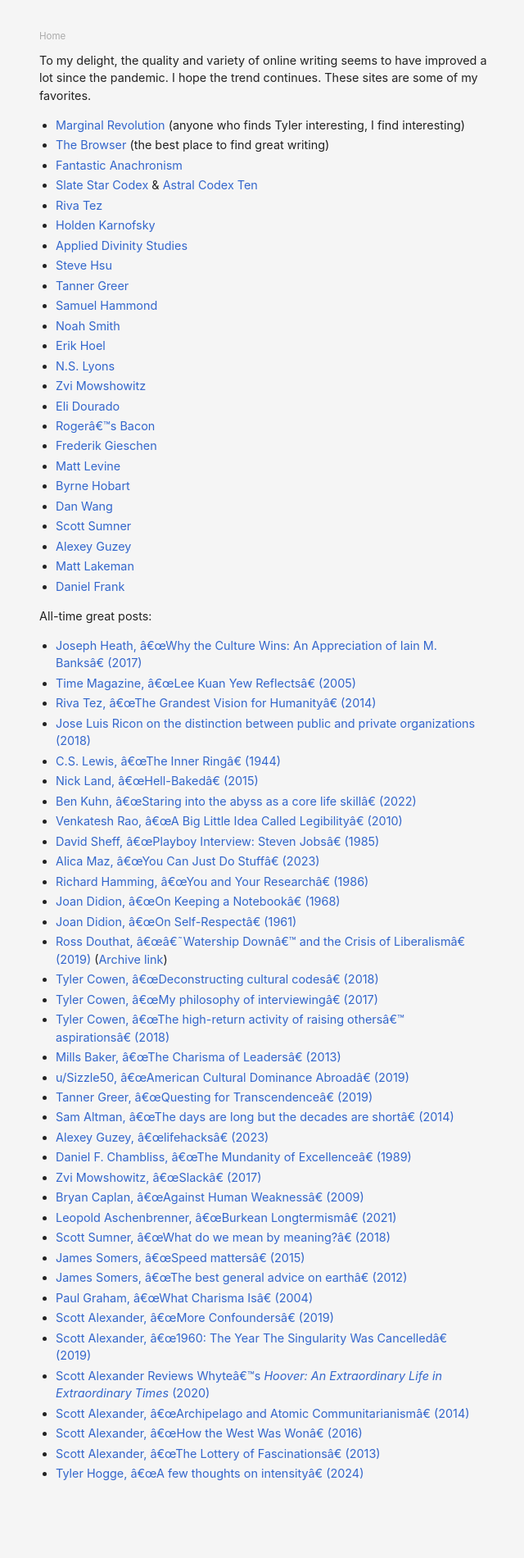
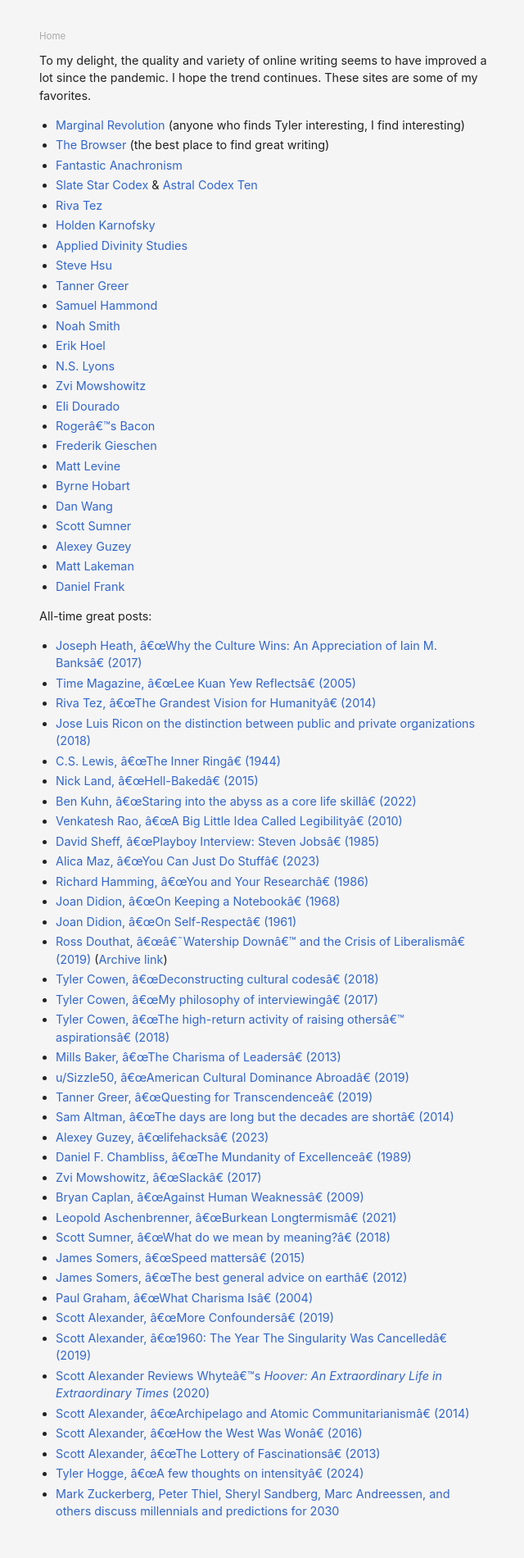
Before and after one commit to danschlz/danschulz.github.io, a Jekyll site: the page built from links.md, in a window 1280 px wide. Shown: the whole page at 82% size, without its empty margins (312-952 px from the left). Built offline with Jekyll 4.4.1, drawn with Linux system fonts in a browser that asks for light colours; before the commit the page ends 1855 px from its top, so only the background shows below that.

Commit message:
Update links.md

```diff
--- a/links.md
+++ b/links.md
@@ -70,3 +70,4 @@ All-time great posts:
 - [Scott Alexander, "How the West Was Won" (2016)](https://slatestarcodex.com/2016/07/25/how-the-west-was-won/)
 - [Scott Alexander, "The Lottery of Fascinations" (2013)](https://slatestarcodex.com/2013/06/30/the-lottery-of-fascinations/)
 - [Tyler Hogge, "A few thoughts on intensity" (2024)](https://tylerhogge.com/2024/01/29/a-few-thoughts-on-intensity/)
+- [Mark Zuckerberg, Peter Thiel, Sheryl Sandberg, Marc Andreessen, and others discuss millennials and predictions for 2030](https://www.techemails.com/p/mark-zuckerberg-peter-thiel-millennials)
```
